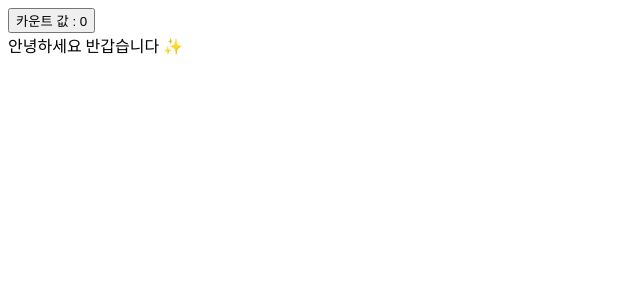
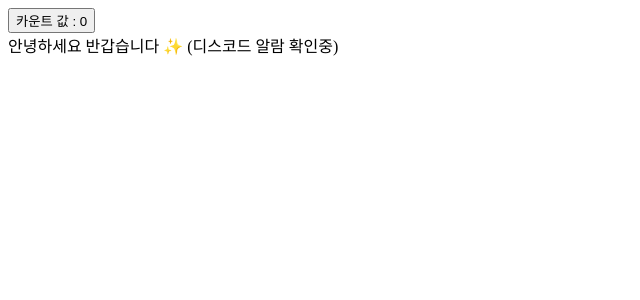
Before and after one commit to odukong/ci-cd, a React (Vite) app: page / in a window 1280 px wide. Shown: the top 300 px of the page, without its empty margins (0-640 px from the left). Built offline with nearby package versions, Linux system fonts and the light colour scheme.

Commit message:
feat : 수정사항

```diff
--- a/src/App.tsx
+++ b/src/App.tsx
@@ -12,7 +12,7 @@ function App() {
       >
         카운트 값 : {count}
       </button>
-      <div>안녕하세요 반갑습니다 ✨</div>
+      <div>안녕하세요 반갑습니다 ✨ (디스코드 알람 확인중)</div>
     </div>
   );
 }
```
